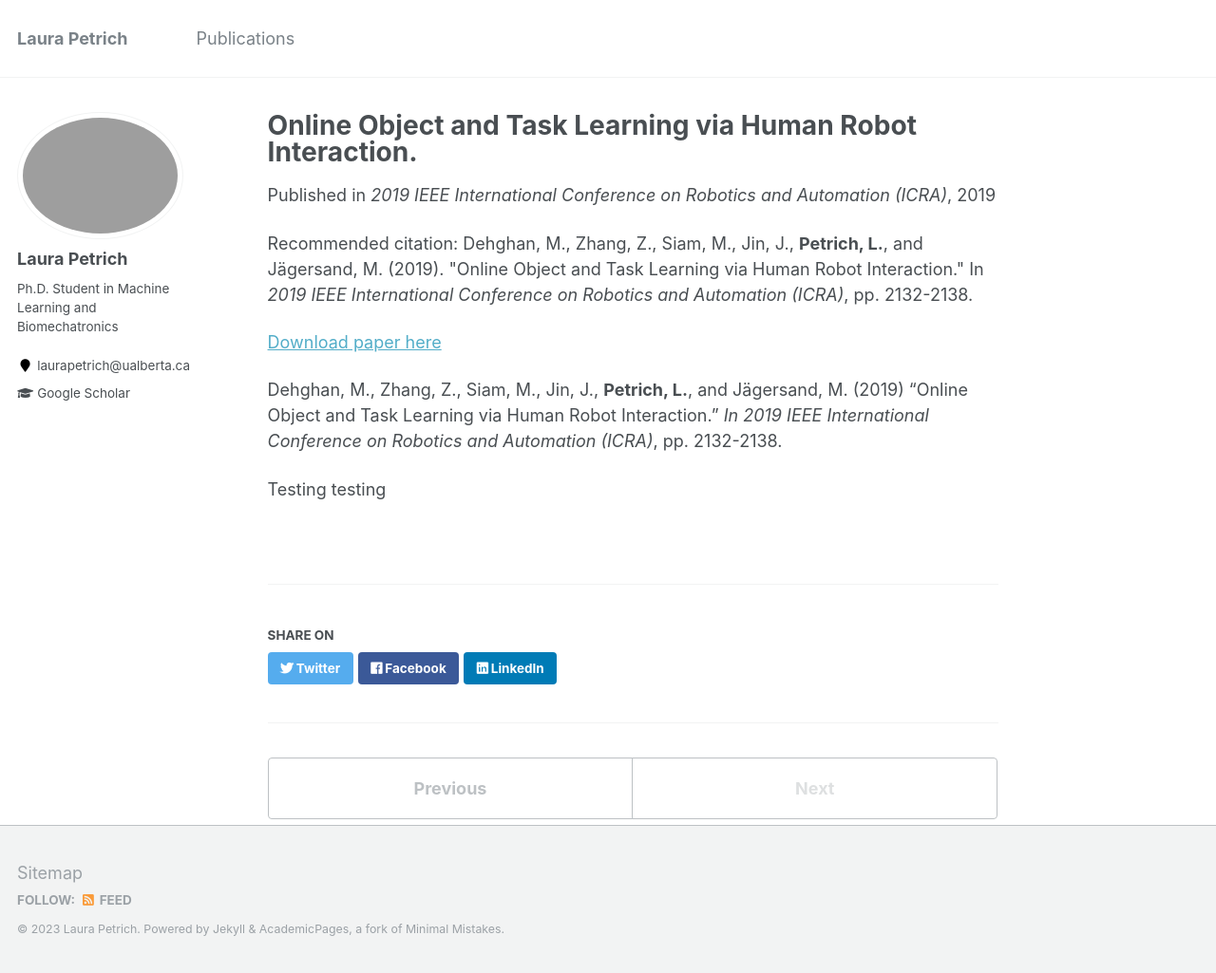
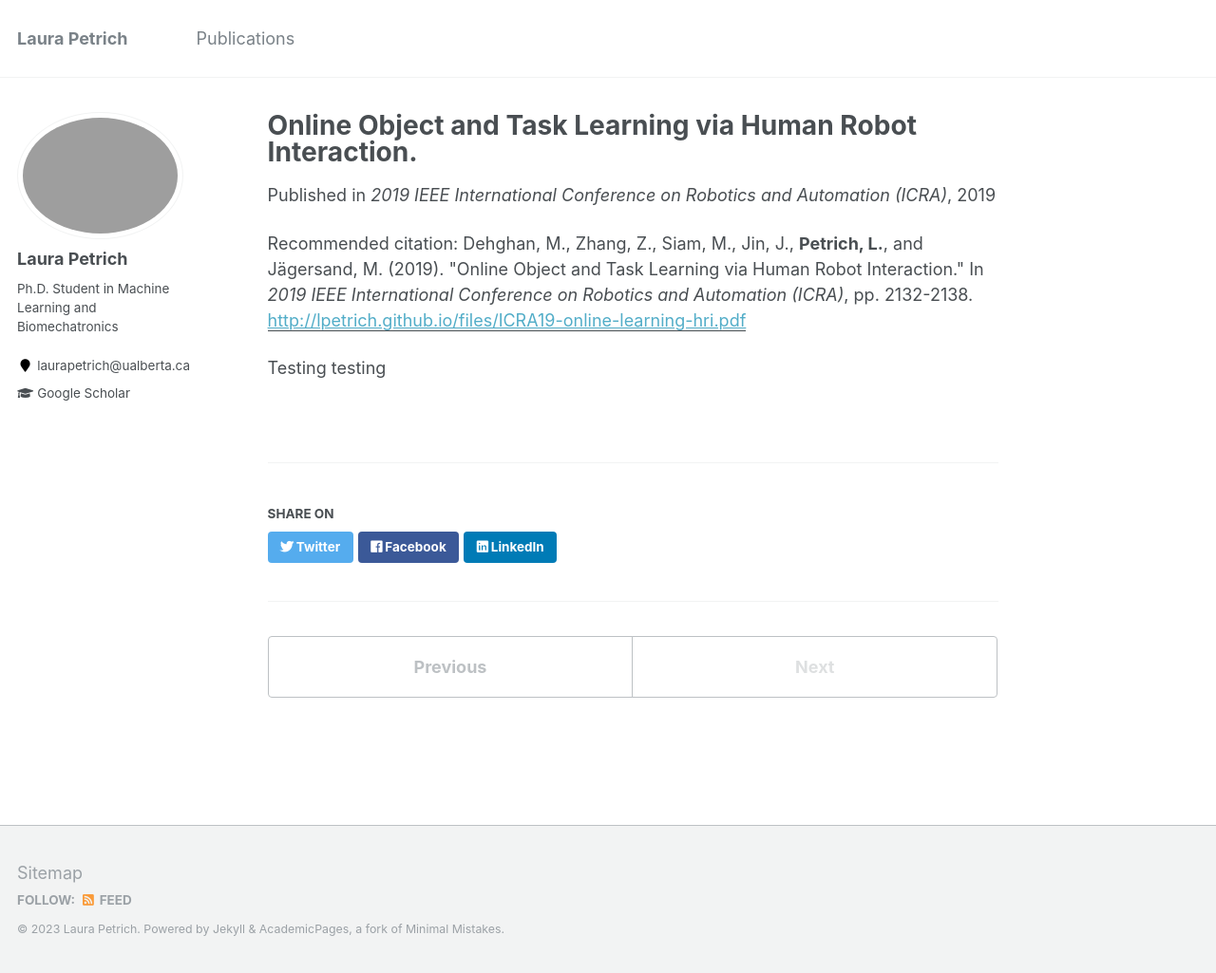
Before and after one commit to lpetrich/lpetrich.github.io, a Jekyll site: the page built from _publications/2019-05-20-online-learning-hri.md, in a window 1280 px wide and 1025 px high. Shown: the whole window at 95% size. Built offline with Jekyll 4.4.1, drawn with Linux system fonts in a browser that asks for light colours; part of the change alters nothing that is shown.

Commit message:
pub page format

```diff
--- a/_publications/2019-05-20-online-learning-hri.md
+++ b/_publications/2019-05-20-online-learning-hri.md
@@ -5,13 +5,13 @@ permalink: /publication/2019-05-20-online-learning-hri
 # excerpt: 'This paper is about the number 1. The number 2 is left for future work.'
 date: 2019-05-20
 venue: '2019 IEEE International Conference on Robotics and Automation (ICRA)'
-# paperurl: 'http://lpetrich.github.io/files/ICRA19-online-learning-hri.pdf'
+paperurl: 'http://lpetrich.github.io/files/ICRA19-online-learning-hri.pdf'
 citation: 'Dehghan, M., Zhang, Z., Siam, M., Jin, J., <b>Petrich, L.</b>, and Jägersand, M. (2019). &quot;Online Object and Task Learning via Human Robot Interaction.&quot; In <i>2019 IEEE International Conference on Robotics and Automation (ICRA)</i>, pp. 2132-2138.'
 ---
 <!-- This paper is about the number 1. The number 2 is left for future workssssss -->
 
-[Download paper here](http://lpetrich.github.io/files/ICRA19-online-learning-hri.pdf)
+<!-- [Download paper here](http://lpetrich.github.io/files/ICRA19-online-learning-hri.pdf)
 
-Dehghan, M., Zhang, Z., Siam, M., Jin, J., **Petrich, L.**, and Jägersand, M. (2019) "Online Object and Task Learning via Human Robot Interaction." <i>In 2019 IEEE International Conference on Robotics and Automation (ICRA)</i>, pp. 2132-2138.
+Dehghan, M., Zhang, Z., Siam, M., Jin, J., **Petrich, L.**, and Jägersand, M. (2019) "Online Object and Task Learning via Human Robot Interaction." <i>In 2019 IEEE International Conference on Robotics and Automation (ICRA)</i>, pp. 2132-2138. -->
 
 Testing testing
```
